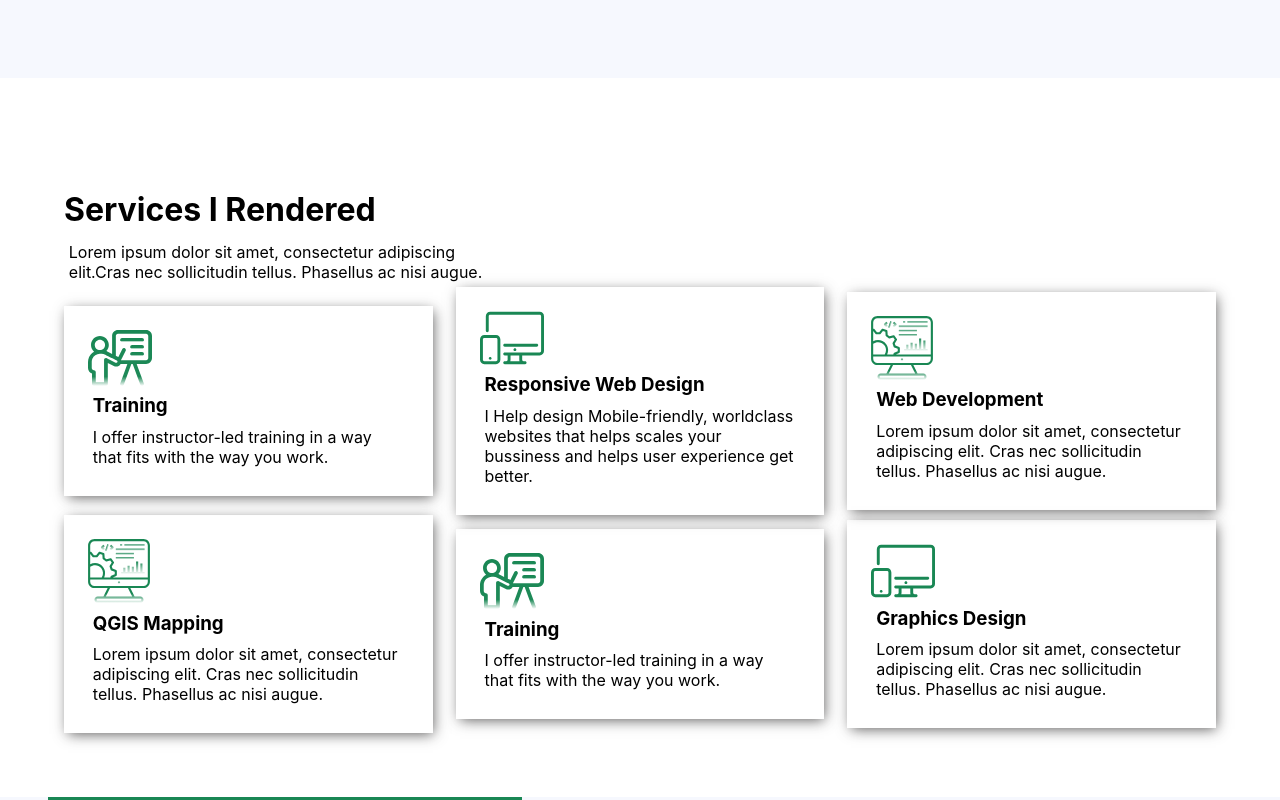
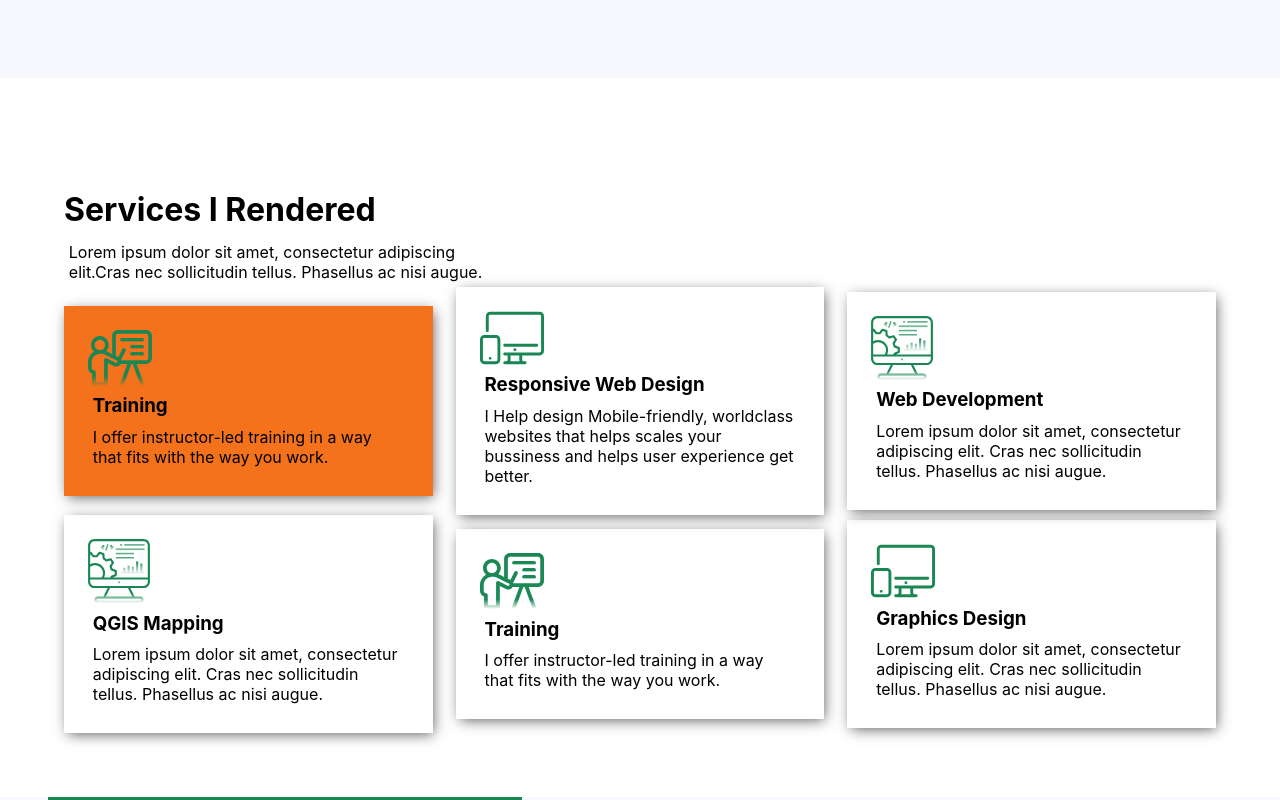
Before and after one commit to Tosmel2/PortfolioReact, a React (Create React App) app: page / in a window 1280 px wide. In both pictures the pointer is over the element 248 px from the left and 1313 px from the top of the page. Shown: the part 913-1713 px from the top of the page. Built offline with nearby package versions, Linux system fonts and the light colour scheme.

Commit message:
hover effect updated

```diff
--- a/src/components/services.css
+++ b/src/components/services.css
@@ -21,6 +21,9 @@
   width: 32%;
   padding: 1.5rem;
   box-shadow: 2px 3px 13px -2px rgba(36, 35, 35, 0.75);
+}
+.renderSize:hover{
+  background: #F3721B;
 }
 .renderSize h3, p{
   padding: 0.3rem;
```
